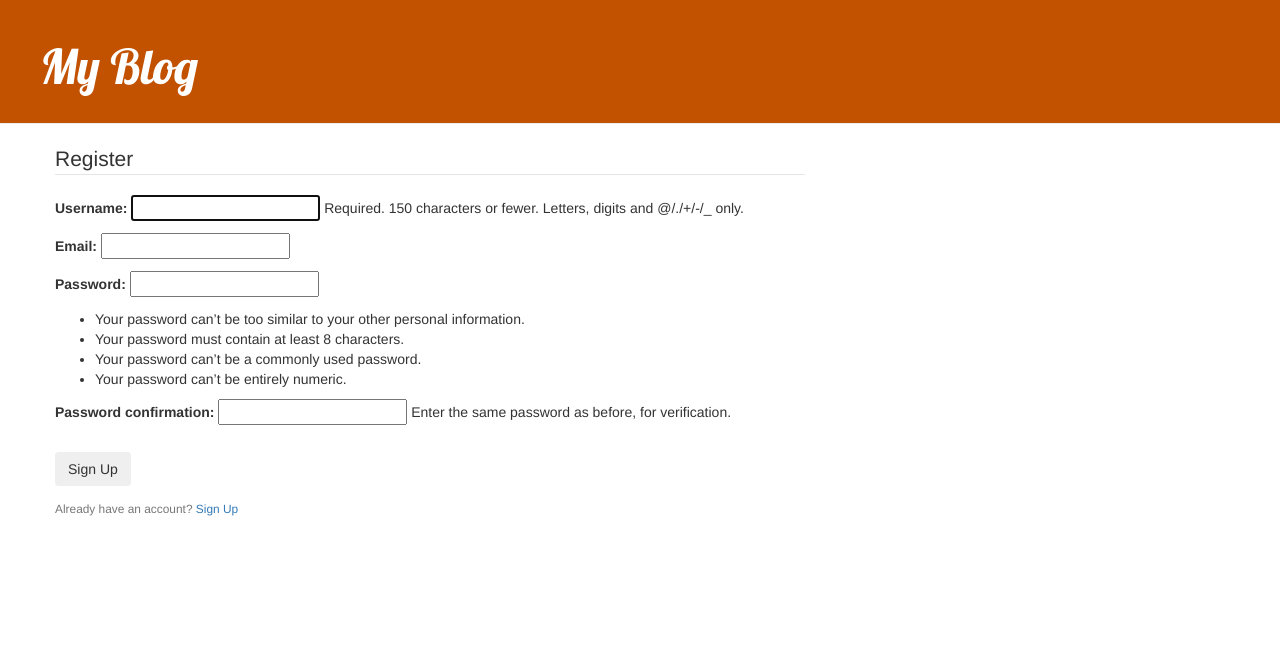
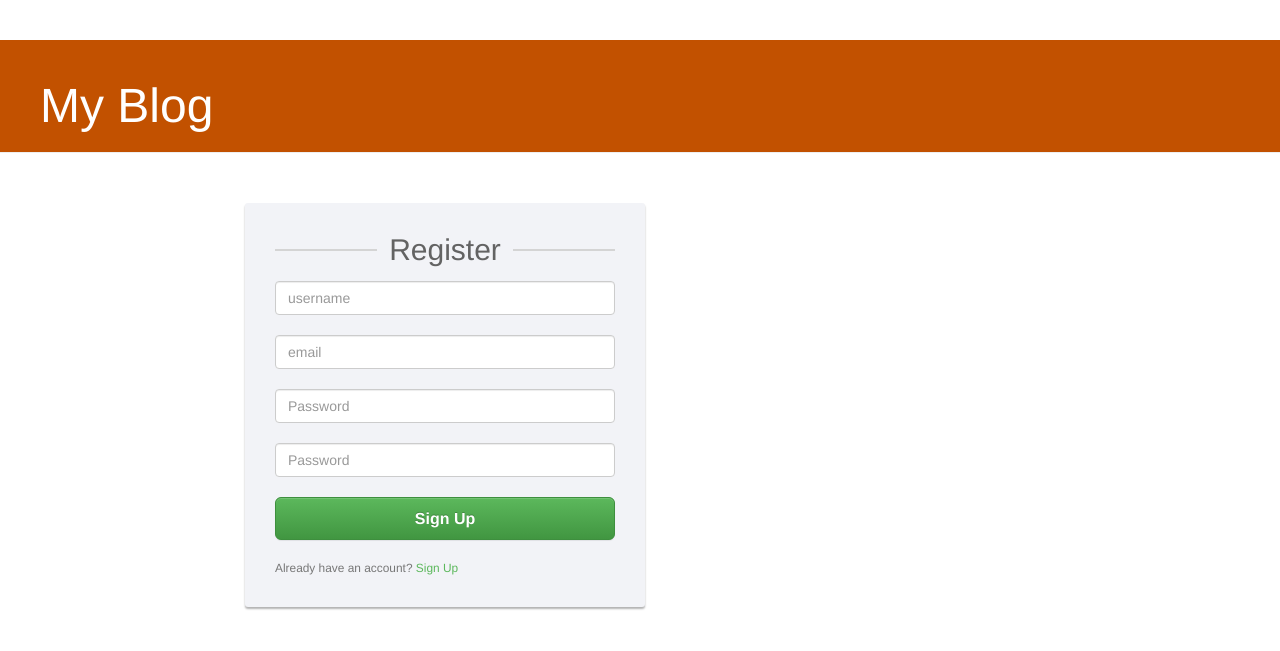
Before and after one commit to AaradhanaCitrusbug/blog, a Django app: page /register/ in a window 1280 px wide. Shown: the top 651 px of the page. Run offline with Django 3.2, Linux system fonts and the light colour scheme; some libraries are stand-ins or nearby versions.

Commit message:
updated with login

```diff
--- a/blog/static/css/blog.css
+++ b/blog/static/css/blog.css
@@ -54,3 +54,115 @@ h4 {
 .post h2 a:visited {
     color: #000000;
 }
+
+
+/*css for registration form================================================================ */
+
+body {
+    color: #fff;
+    /*background: #63738a; */
+    font-family: 'Roboto', sans-serif;
+}
+
+.form-control {
+    height: 40px;
+    box-shadow: none;
+    color: #969fa4;
+}
+
+.form-control:focus {
+    border-color: #5cb85c;
+}
+
+.form-control,
+.btn {
+    border-radius: 3px;
+}
+
+.signup-form {
+    width: 400px;
+    margin: 0 auto;
+    padding: 30px 0;
+}
+
+.signup-form h2 {
+    color: #636363;
+    margin: 0 0 15px;
+    position: relative;
+    text-align: center;
+}
+
+.signup-form h2:before,
+.signup-form h2:after {
+    content: "";
+    height: 2px;
+    width: 30%;
+    background: #d4d4d4;
+    position: absolute;
+    top: 50%;
+    z-index: 2;
+}
+
+.signup-form h2:before {
+    left: 0;
+}
+
+.signup-form h2:after {
+    right: 0;
+}
+
+.signup-form .hint-text {
+    color: #999;
+    margin-bottom: 30px;
+    text-align: center;
+}
+
+.signup-form form {
+    color: #999;
+    border-radius: 3px;
+    margin-bottom: 15px;
+    background: #f2f3f7;
+    box-shadow: 0px 2px 2px rgba(0, 0, 0, 0.3);
+    padding: 30px;
+}
+
+.signup-form .form-group {
+    margin-bottom: 20px;
+}
+
+.signup-form input[type="checkbox"] {
+    margin-top: 3px;
+}
+
+.signup-form .btn {
+    font-size: 16px;
+    font-weight: bold;
+    min-width: 140px;
+    outline: none !important;
+}
+
+.signup-form .row div:first-child {
+    padding-right: 10px;
+}
+
+.signup-form .row div:last-child {
+    padding-left: 10px;
+}
+
+.signup-form a {
+    color: #fff;
+    text-decoration: underline;
+}
+
+.signup-form a:hover {
+    text-decoration: none;
+}
+
+.signup-form form a {
+    color: #5cb85c;
+    text-decoration: none;
+}
+
+.signup-form form a:hover {
+    text-decoration: underline;
+}
--- a/blog/templates/blog/base.html
+++ b/blog/templates/blog/base.html
@@ -7,6 +7,15 @@
     <link rel="stylesheet" href="//maxcdn.bootstrapcdn.com/bootstrap/3.2.0/css/bootstrap-theme.min.css">
     <link href='//fonts.googleapis.com/css?family=Lobster&subset=latin,latin-ext' rel='stylesheet' type='text/css'>
     <link rel="stylesheet" href="{% static 'css/blog.css' %}">
+    <meta charset="utf-8">
+    <meta http-equiv="X-UA-Compatible" content="IE=edge">
+    <meta name="viewport" content="width=device-width, initial-scale=1">
+    <link href="https://fonts.googleapis.com/css?family=Roboto:400,700" rel="stylesheet">
+    <title>Bootstrap Simple Registration Form</title>
+    <link rel="stylesheet" href="https://maxcdn.bootstrapcdn.com/bootstrap/3.3.7/css/bootstrap.min.css">
+    <link rel="stylesheet" href="https://maxcdn.bootstrapcdn.com/bootstrap/3.3.7/css/bootstrap-theme.min.css">
+    <script src="https://ajax.googleapis.com/ajax/libs/jquery/1.12.4/jquery.min.js"></script>
+    <script src="https://maxcdn.bootstrapcdn.com/bootstrap/3.3.7/js/bootstrap.min.js"></script>
 </head>
 
 <body>
--- a/mysite/settings.py
+++ b/mysite/settings.py
@@ -128,3 +128,5 @@ EMAIL_PORT = 587
 EMAIL_HOST_USER = 'aaradhana.citrusbug@gmail.com'
 EMAIL_HOST_PASSWORD = 'rkwdzsuabykfzvzo'
 EMAIL_USE_TLS = True    #for gmail
+
+LOGIN_REDIRECT_URL = 'post_list'
--- a/mysite/urls.py
+++ b/mysite/urls.py
@@ -17,6 +17,7 @@ from django.contrib import admin
 from django.urls import path, include
 from users import views as user_views
 from django.conf.urls import url
+from django.contrib.auth import views as auth_views
 
 urlpatterns = [
     path('admin/', admin.site.urls),
--- a/users/forms.py
+++ b/users/forms.py
@@ -11,7 +11,14 @@ class UserRegisterForm(UserCreationForm):
 
 
 class UserLoginForm(UserCreationForm):
+    email= forms.EmailField()
 
     class Meta:
         model = User
         fields = ['username', 'password']
+
+    def clean_email(self):
+        email=self.cleaned_data.get('email')
+        if not "" in email:
+            raise forms.ValidationError("Please enter gmail id")
+        return email
--- a/users/templates/users/register.html
+++ b/users/templates/users/register.html
@@ -1,19 +1,28 @@
 {% extends 'blog/base.html' %} {% block content %}
-<div class="content-section">
-    <form method="post">
+<div class="signup-form">
+    <form method="post" action="{% url 'register' %}">
         {% csrf_token %}
-        <fieldset class="form-group">
-            <legend class="border-bottom mb -4">Register</legend>
-            {{ form.as_p}}
-        </fieldset>
+        <h2>Register</h2>
+
         <div class="form-group">
-            <button class="btn btn-outline-info" type="submit">Sign Up</button>
+            <input type="username" class="form-control" name="username" placeholder="username" required="required">
         </div>
-    </form>
-    <div class="border-top pt-3">
-        <small class="text-muted">
-        Already have an account? <a href="#">Sign Up</a>
+        <div class="form-group">
+            <input type="email" class="form-control" name="email" placeholder="email" required="required">
+        </div>
+        <div class="form-group">
+            <input type="password" class="form-control" name="password1" placeholder="Password" required="required">
+        </div>
+        <div class="form-group">
+            <input type="password" class="form-control" name="password2" placeholder="Password" required="required">
+        </div>
+        <div class="form-group">
+            <button type="submit" class="btn btn-success btn-lg btn-block">Sign Up</button>
+        </div>
+        <div class="border-top pt-3">
+            <small class="text-muted">
+        Already have an account? <a href="{% url 'login'%}">Sign Up</a>
         </small>
-    </div>
+        </div>
 </div>
 {% endblock %}
--- /dev/null
+++ b/users/templates/users/thankyou.html
@@ -0,0 +1,5 @@
+{% extends 'blog/base.html' %} {% block content %}
+
+<h2>{{display_message}}</h2>
+
+<a href="{% url 'login'%}">Here</a> {% endblock %}
--- a/users/views.py
+++ b/users/views.py
@@ -15,6 +15,7 @@ from .tokens import account_activation_token
 from django.contrib.auth.models import User
 from django.core.mail import EmailMessage
 from .forms import UserLoginForm
+from blog import views as blog_views
 
 
 # Create your views here.
@@ -58,17 +59,30 @@ def activate(request, uidb64, token):
     if user is not None and account_activation_token.check_token(user, token):
         user.is_active = True
         user.save()
-        login(request, user)
+        login(request)
         # return redirect('home')
-        display_message='Thank you for your email confirmation. Now you can login your account.'
-        return render(request, 'users/login.html', {'display_message': display_message,
+        display_message="Thank you for your email confirmation. You can login to your account from"
+
+        return render(request, 'users/thankyou.html', {'display_message': display_message,
                                                     'user': user})
     else:
         return HttpResponse('Activation link is invalid!')
 
-def login(request, user):
+def login(request):
     if request.method == 'POST':
         form = UserLoginForm(request.POST)
-        if form.is_valid():
-            posts = Post.objects.filter(published_date__lte=timezone.now()).order_by('published_date')
-            return render(request, 'blog/post_list.html', {'posts': posts})
+
+        if form.is_valid:
+            data = request.POST.copy()
+            username = data.get('username')
+            password = data.get('password')
+            user = authenticate(username, password)
+
+        if user is not None:
+            return render(request, 'blog_views.post_list')
+        else:
+            return HttpResponse('Incorrect credentials')
+        # return form with entered data, display messages at the top
+    else:
+        form = UserLoginForm(request.POST)
+    return render(request, 'login', {'form': form})
```
Also changed, not shown: users/templates/users/login.html (+18 -9 lines).
